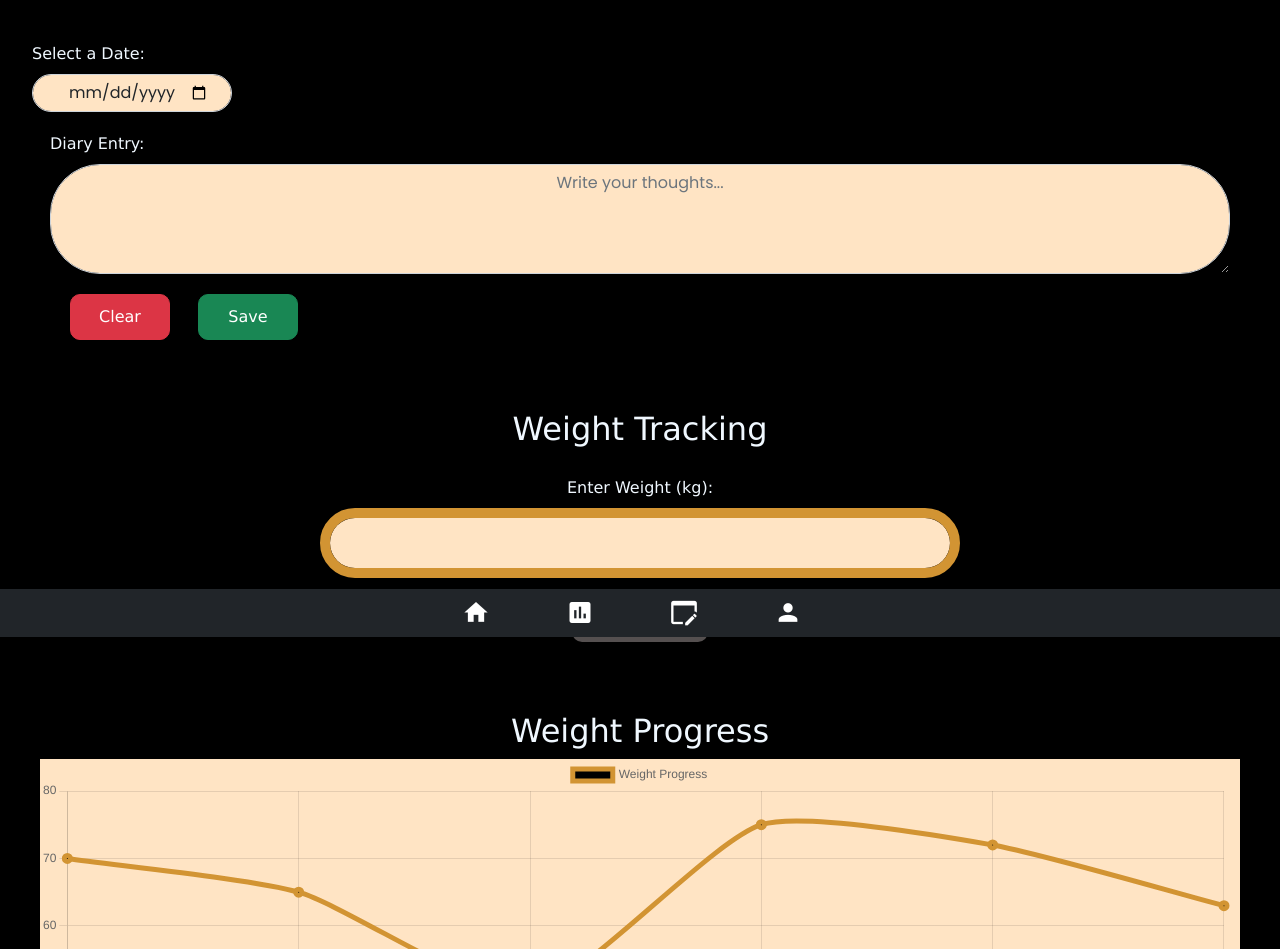
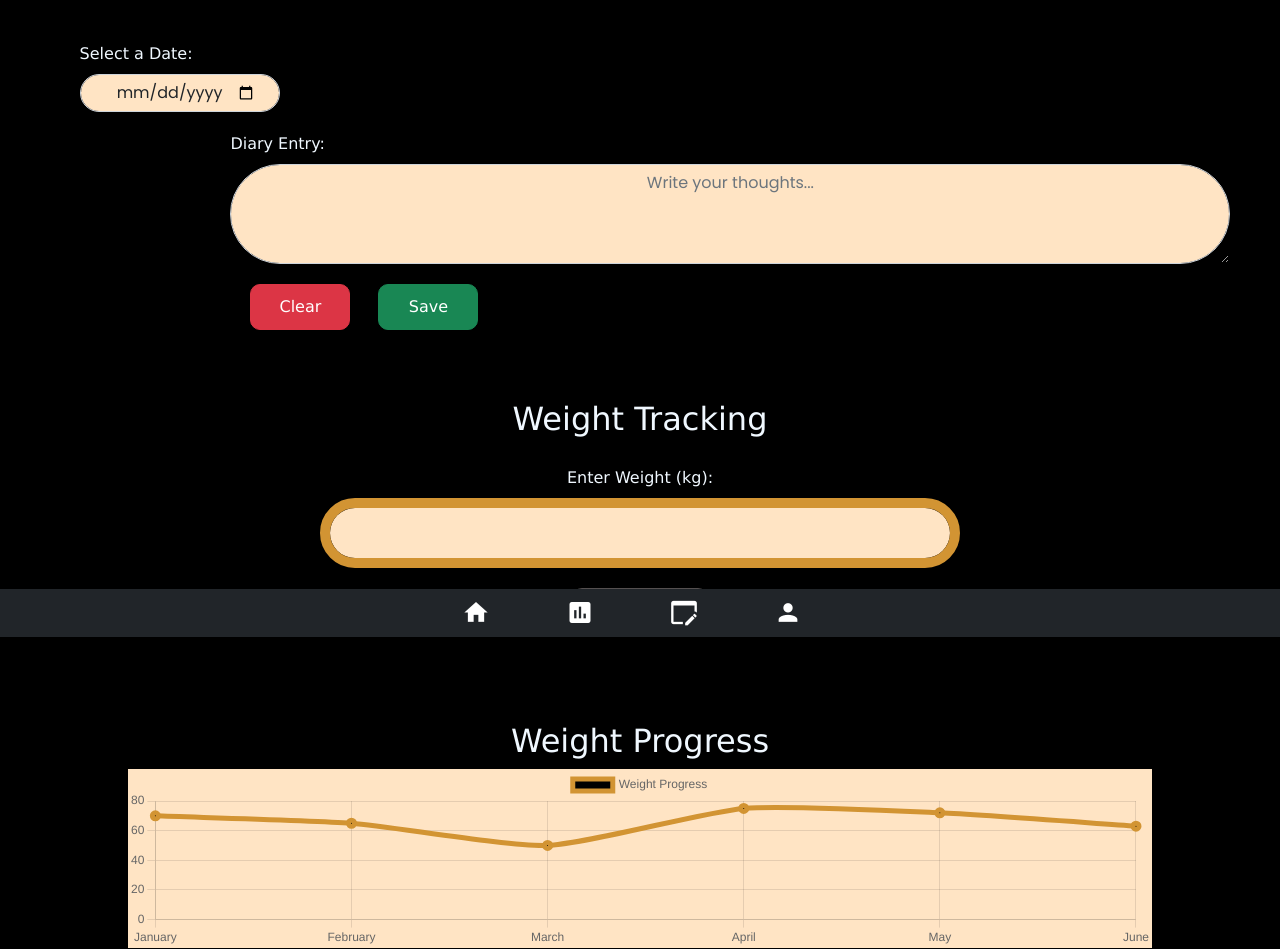
Before and after one commit to mpuseljic/ready-set-gym-frontend, a Vue app in the folder frontend/: page /diary in a window 1280 px wide. Shown: the part 163-1112 px from the top of the page. Built offline with nearby package versions, Linux system fonts and the light colour scheme.

Commit message:
update diary

```diff
--- a/frontend/src/views/Diary.vue
+++ b/frontend/src/views/Diary.vue
@@ -19,26 +19,44 @@
     </div>
     <div class="row align-items-center">
       <div class="col-md-auto" style="width: 500px">
-        <label for="datePicker" class="form-label">Select a Date:</label>
+        <label
+          for="datePicker"
+          class="form-label"
+          style="margin-left: 10%; margin-right: 10%"
+          >Select a Date:</label
+        >
         <input
           id="datePicker"
           type="date"
           v-model="value"
           class="form-control"
-          style="max-width: 200px"
+          style="max-width: 200px; margin-left: 10%; margin-right: 10%"
         />
       </div>
     </div>
-    <div class="diary">
-      <label for="diaryEntry" class="form-label">Diary Entry:</label>
+    <div class="diary" style="margin-left: 10%; margin-right: 10%">
+      <label
+        for="diaryEntry"
+        class="form-label"
+        style="margin-left: 10%; margin-right: 10%"
+        >Diary Entry:</label
+      >
       <textarea
         id="diaryEntry"
         v-model="diaryContent"
         class="form-control"
         rows="4"
         placeholder="Write your thoughts..."
+        style="
+          display: block;
+          box-sizing: border-box;
+          height: 100px;
+          width: 1000px;
+          margin-left: 10%;
+          margin-right: 10%;
+        "
       ></textarea>
-      <div class="mb-3">
+      <div class="mb-3" style="margin-left: 10%; margin-right: 10%">
         <button @click="clearForm" class="btn btn-danger me-2">Clear</button>
         <button @click="saveEntry" class="btn btn-success">Save</button>
       </div>
@@ -65,9 +83,21 @@
       </div>
     </div>
     <div class="weight-progress">
-      <h2 class="naslov" style="margin-top: 50px">Weight Progress</h2>
+      <h2 class="naslov" style="margin-top: 70px">Weight Progress</h2>
       <div>
-        <canvas id="myChart"></canvas>
+        <canvas
+          id="myChart"
+          width="4000"
+          height="700"
+          style="
+            display: block;
+            box-sizing: border-box;
+            height: 700px;
+            width: 1000px;
+            margin-left: 10%;
+            margin-right: 10%;
+          "
+        ></canvas>
       </div>
     </div>
     <nav-bar class="navbar" />
@@ -201,8 +231,7 @@ export default {
 #myChart {
   color: black;
   background-color: bisque;
-  margin-left: 40px;
-  margin-right: 40px;
+
   z-index: 1;
 }
 
```
